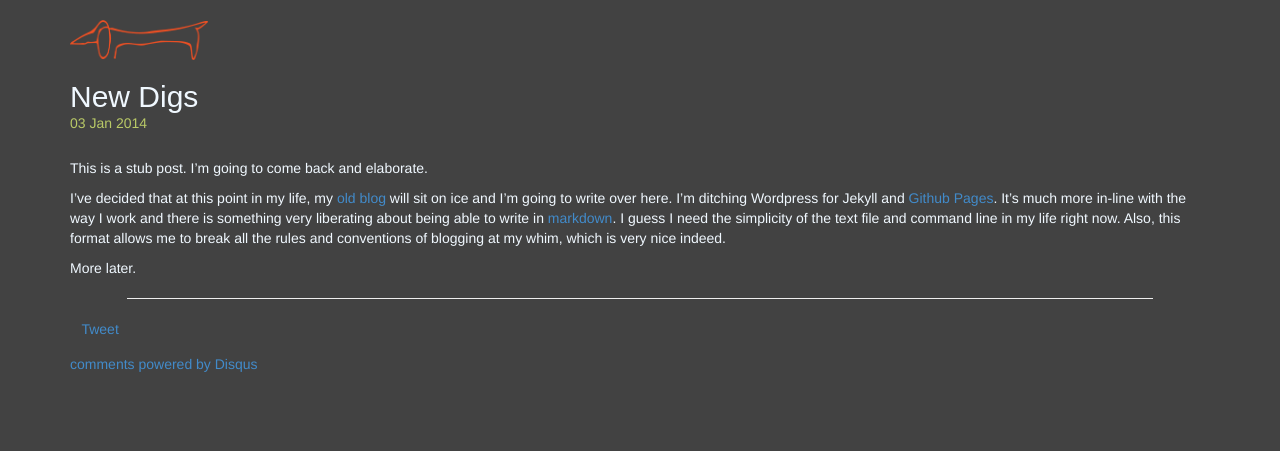
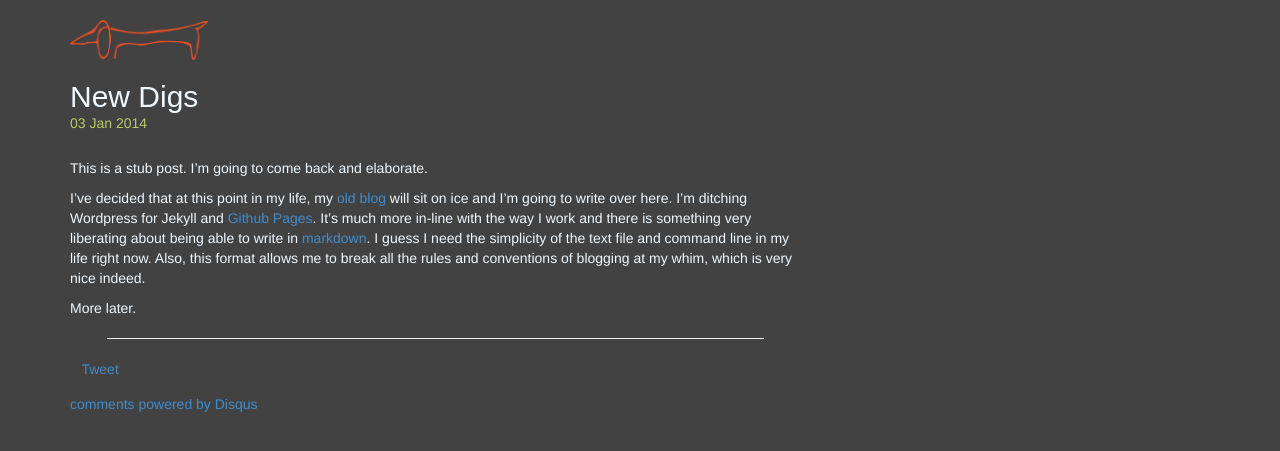
Before and after one commit to jblyberg/jblyberg.github.io, a Jekyll site: the page built from _posts/2014-01-03-welcome-to-jekyll.md, in a window 1280 px wide. Shown: the top 451 px of the page. Built offline with Jekyll 4.4.1, drawn with Linux system fonts in a browser that asks for light colours; nearby versions of some CDN libraries; some web fonts are replaced; Markdown is read by kramdown in place of the engine named in the settings; comment, search, counter and statistics services are not loaded.

Commit message:
Slight css change in post width

```diff
--- a/assets/css/style.css
+++ b/assets/css/style.css
@@ -27,6 +27,7 @@ body {
 }
 
 .post {
+  width: 730px;
   margin: 25px 0px 30px;
 }
 
```
